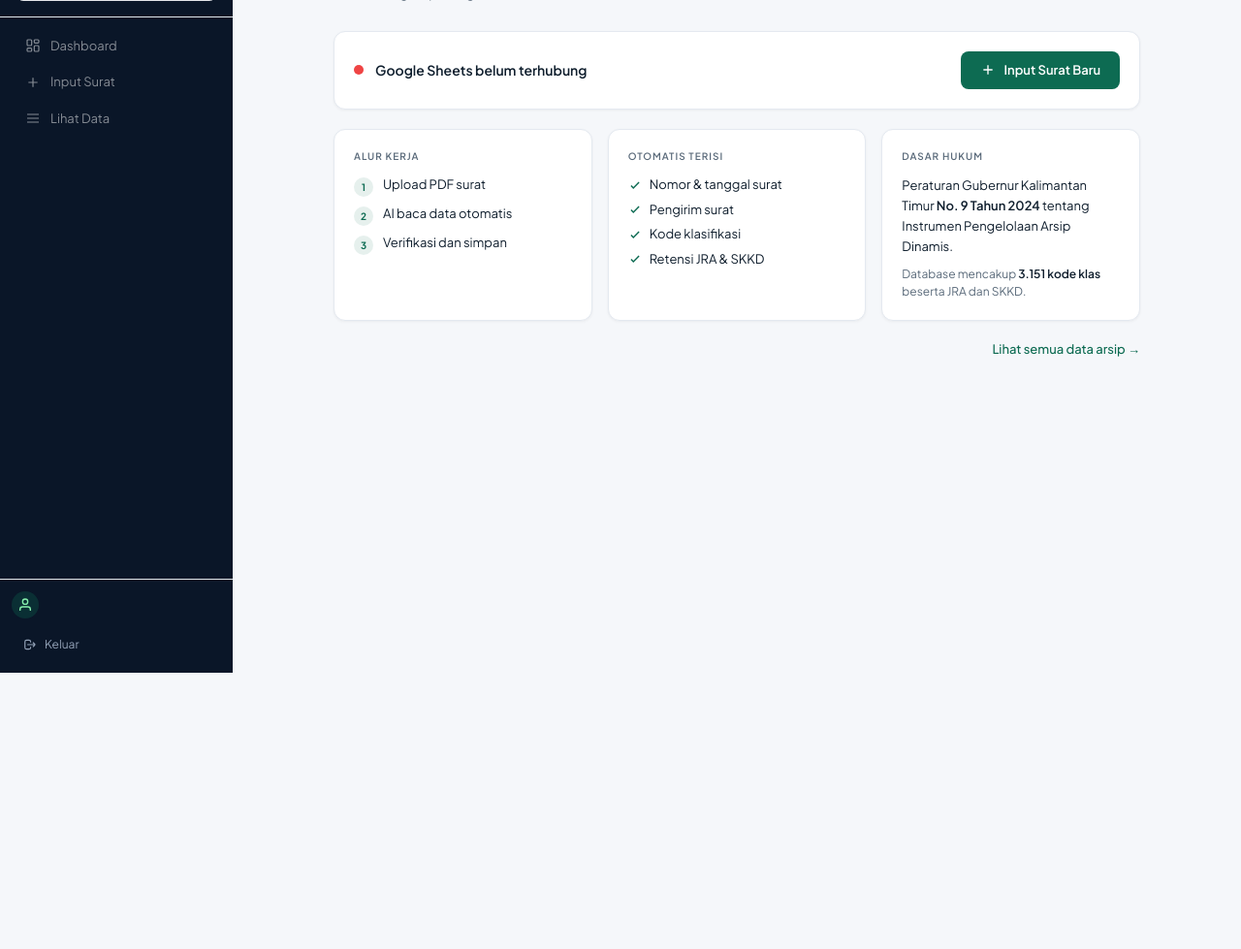
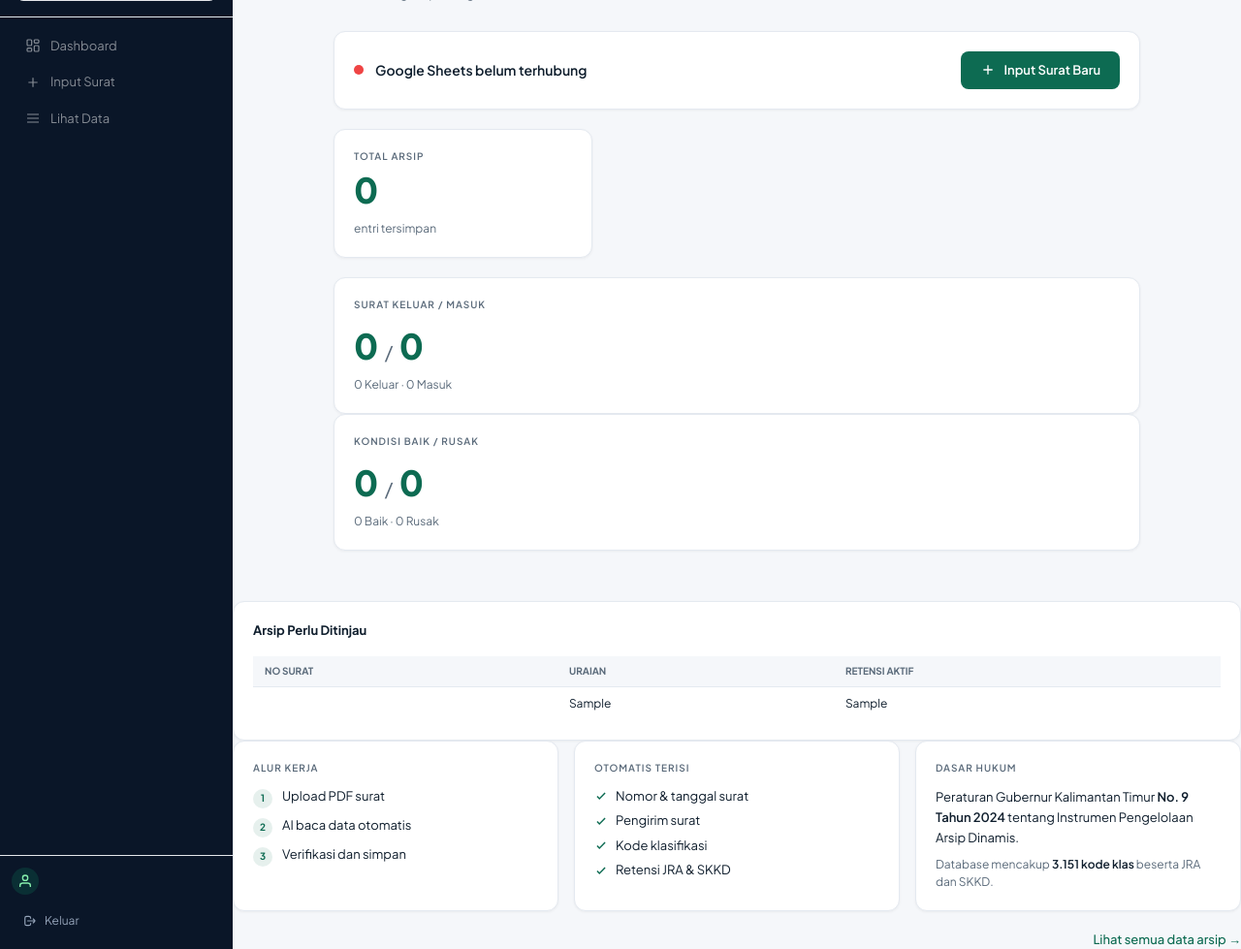
Before and after one commit to zakinekal/project-ARDIVA, a Python web app: template templates/bidang/dashboard.html in a window 1280 px wide. Shown: the part 106-1085 px from the top of the page at 97% size. Before the commit the page ends 800 px from the top, so only its background shows below. Run offline with Jinja, Linux system fonts and the light colour scheme; the template is opened without the code that fills it: most values are stand-ins (such as "Sample title", 1, 10 or a date in 2020); some libraries are stand-ins or nearby versions.

Commit message:
Hera: membuat cards statistik pada halaman dashboard

```diff
--- a/templates/bidang/base_bidang.html
+++ b/templates/bidang/base_bidang.html
@@ -75,6 +75,9 @@ tailwind.config = {
 
   *:focus-visible { outline:2px solid #0D6B52; outline-offset:2px; }
 </style>
+
+<script src="https://cdn.jsdelivr.net/npm/chart.js@4.4.0/dist/chart.umd.min.js"></script>
+
 {% block extra_head %}{% endblock %}
 </head>
 <body class="antialiased text-ink">
--- a/templates/bidang/dashboard.html
+++ b/templates/bidang/dashboard.html
@@ -1,6 +1,13 @@
 {% extends "bidang/base_bidang.html" %}
 {% block title %}Dashboard — {{ bidang.nama_pendek }}{% endblock %}
 {% block content %}
+
+{# Filter data per kategori & kondisi dari server #}
+{% set total_keluar = rows | selectattr("kategori_arsip","eq","Surat Keluar") | list | length %}
+{% set total_masuk = rows | selectattr("kategori_arsip","eq","Surat Masuk") | list | length %}
+{% set total_baik = rows | selectattr("kondisi_arsip","eq","BAIK") | list | length %}
+{% set total_rusak = rows | selectattr("kondisi_arsip","eq","RUSAK") | list | length %}
+
 <div class="max-w-4xl mx-auto px-4 sm:px-8 py-8">
 
   <!-- Header -->
@@ -28,6 +35,94 @@
       <svg class="w-4 h-4" viewBox="0 0 24 24" fill="none" stroke="currentColor" stroke-width="2"><path d="M12 5v14M5 12h14"/></svg>
       Input Surat Baru
     </a>
+  </div>
+
+  <!-- Cards Statistik -->
+  <div class="grid grid-cols-1 sm:grid-cols-3 gap-4 mb-5">
+
+  <!-- Card 1: Total Arsip -->
+  <div class="card p-5">
+    <p class="text-[10px] font-semibold text-muted uppercase tracking-widest mb2">
+      Total Arsip
+    </p>
+    <p class="text-[36px] font-extrabold text-primary">
+      {{ status.jumlah_data or 0 }}
+    </p>
+    <p class="text-[12px] text-muted mt-1">entri tersimpan</p>
+  </div>
+  </div>
+
+  <!-- Card 2: Jumlah Surat Keluar vs Surat Masuk -->
+  <div class="card p-5">
+      <p class="text-[10px] font-semibold text-muted uppercase tracking-widest mb-2">
+        Surat Keluar / Masuk
+      </p>
+      <p class="text-[36px] font-extrabold text-primary">
+        {{ total_keluar }} <span class="text-xl font-normal text-muted">/</span>
+        {{ total_masuk }}
+      </p>
+      <p class="text-[12px] text-muted mt-1">
+        {{ total_keluar }} Keluar · {{ total_masuk }} Masuk
+      </p>
+  </div>
+
+  <!-- Card 3: Kondisi ARSIP Baik vs Rusak -->
+  <div class="card p-5">
+      <p class="text-[10px] font-semibold text-muted uppercase tracking-widest mb-2">
+        Kondisi Baik / Rusak
+      </p>
+      <p class="text-[36px] font-extrabold text-primary">
+        {{ total_baik }} <span class="text-xl font-normal text-muted">/</span>
+        {{ total_rusak }}
+      </p>
+      <p class="text-[12px] text-muted mt-1">
+        {{ total_baik }} Baik · {{ total_rusak }} Rusak
+      </p>
+    </div>
+  </div>
+
+  <!-- Grafik Bar -->
+  <script>
+  new Chart(document.getElementById("grafikArsip"), {
+    type: "bar",
+    data: {
+      labels: ["Jan","Feb","Mar","Apr","Mei","Jun","Jul","Agu","Sep","Okt","Nov","Des"],
+      datasets: [{
+        label: "Jumlah Arsip",
+        data: [5, 8, 12, 7, 15, 20, 18, 10, 14, 9, 22, 16],
+        backgroundColor: "#0D6B52",
+        borderRadius: 6,
+      }]
+    },
+    options: {
+      responsive: true,
+      plugins: { legend: { display: false } },
+      scales: { y: { beginAtZero: true, grid: { color: "#E4E9F0" } } }
+    }
+  });
+  </script>
+
+<!-- Tabel Arsip Perlu Ditinjau -->
+<div class="card p-5 mt-5">
+    <p class="text-[13px] font-bold text-ink mb-4">Arsip Perlu Ditinjau</p>
+    <table class="min-w-full text-[12px]">
+      <thead class="bg-surface border-b border-border">
+        <tr>
+          <th class="px-3 py-2 text-left text-[10px] text-muted uppercase">No Surat</th>
+          <th class="px-3 py-2 text-left text-[10px] text-muted uppercase">Uraian</th>
+          <th class="px-3 py-2 text-left text-[10px] text-muted uppercase">Retensi Aktif</th>
+        </tr>
+      </thead>
+      <tbody class="divide-y divide-border">
+        {% for r in rows[:5] %}
+        <tr>
+          <td class="px-3 py-2 mono">{{ r.no_surat }}</td>
+          <td class="px-3 py-2">{{ r.uraian_arsip[:40] }}</td>
+          <td class="px-3 py-2">{{ r.retensi_aktif }}</td>
+        </tr>
+        {% endfor %}
+      </tbody>
+    </table>
   </div>
 
   <!-- Info cards -->
```
